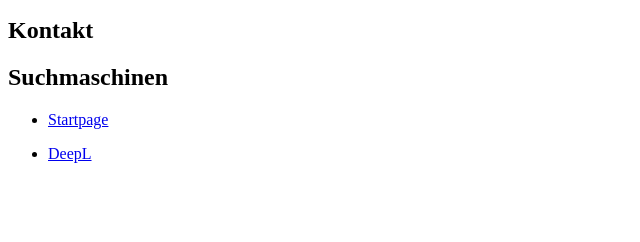
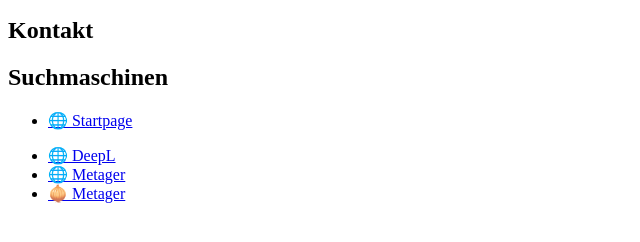
Before and after one commit to eichhoernknacktdienuss/eichhoernknacktdienuss.github.io, a plain HTML site: page index.html in a window 1280 px wide. Shown: the part 90-332 px from the top of the page, without its empty margins (0-640 px from the left). Drawn offline with Linux system fonts and the light colour scheme.

Commit message:
update index.html

```diff
--- a/index.html
+++ b/index.html
@@ -11,7 +11,6 @@
     <button onclick="document.location='#Kontakt'">Kontakt</button>
     <button onclick="document.location='#Suchmaschinen'">Suchmaschinen</button><button onclick="document.location='#Suchmaschinen'">Suchmaschinen</button>
     <button onclick="document.location='#Uebersetzung'">Übersetzung</button><button onclick="document.location='#Suchmaschinen'">Suchmaschinen</button>
-
   </nav>
   <section name="Kontakt">
     <h2>Kontakt</h2>
@@ -19,12 +18,14 @@
   <section name="Suchmaschinen">
     <h2>Suchmaschinen</h2>
     <ul>
-      <li><a href="https://www.startpage.com/" target="_blank">Startpage</a></li>
+      <li><a href="https://www.startpage.com/" target="_blank">🌐 Startpage</a></li>
     </ul>
   </section>
   <section name="Uebersetzung">
     <ul>
-      <li><a href="https://www.deepl.com/translator-mobile">DeepL</a></li>
+      <li><a href="https://www.deepl.com/translator-mobile" target="_blank">🌐 DeepL</a></li>
+      <li><a href="https://metager.de/" target="_blank">🌐 Metager</a></li>
+      <li><a href="http://metagerv65pwclop2rsfzg4jwowpavpwd6grhhlvdgsswvo6ii4akgyd.onion/" target="_blank">🧅 Metager</a></li>
     </ul>
   </section>
 </body>
```
